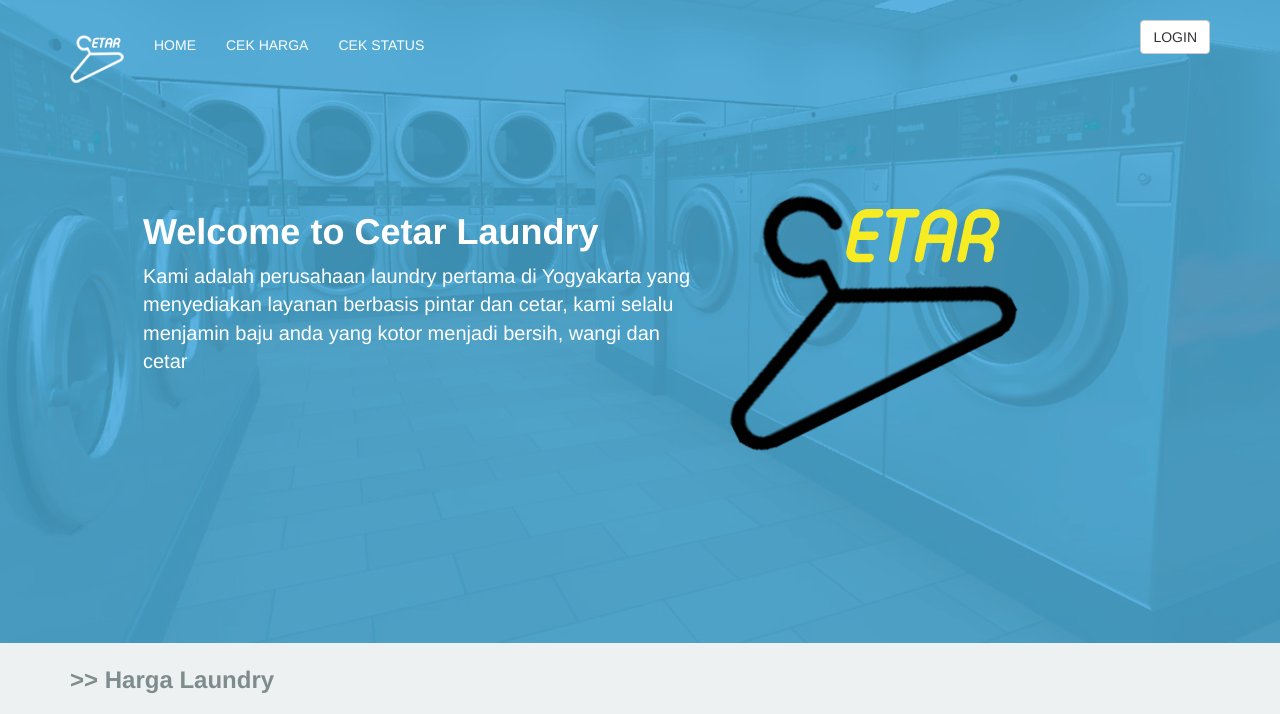
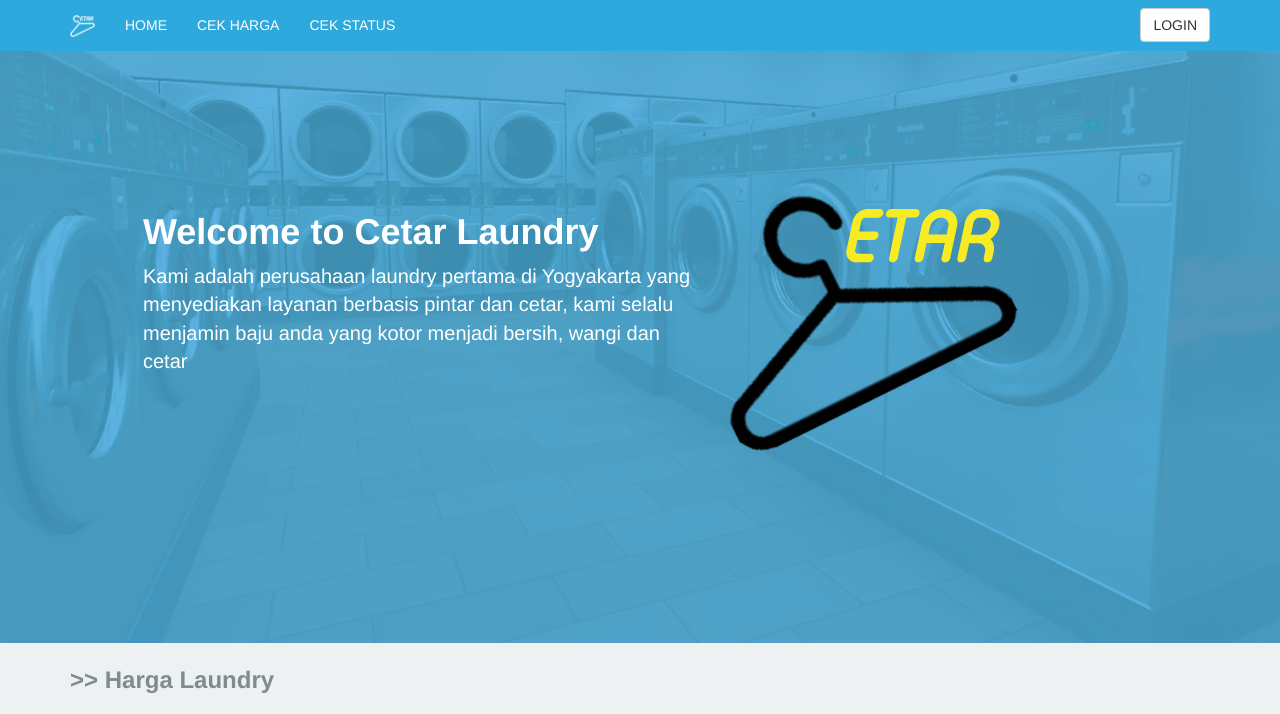
Before and after one commit to shintasapta/cetarlaundry, a website: page index.html in a window 1280 px wide. Shown: the top 714 px of the page. Drawn offline with nearby package versions, Linux system fonts and the light colour scheme.

Commit message:
Merubah warna navbar dan membuat collapse icon muncul saat mode mobile

```diff
--- a/app/main.scss
+++ b/app/main.scss
@@ -64,7 +64,8 @@ a {
 
 .navbar-custom {
     margin: 0;
-    padding: 20px 0;
+    // padding: 20px 0;
+		background-color: #2EA9DD;
     text-transform: uppercase;
     font-family: Montserrat,"Helvetica Neue",Helvetica,Arial,sans-serif;
     -webkit-transition: background .5s ease-in-out,padding .5s ease-in-out;
@@ -279,3 +280,5 @@ a {
   text-shadow: 0 1px rgba(0,0,0,0.3);
   background-color: #357ae8;
 }
+
+.navbar-toggle .icon-bar{ background-color: #fff;}
--- a/index.html
+++ b/index.html
@@ -20,17 +20,19 @@
     <nav class="navbar navbar-fixed-top navbar-custom" role="navigation">
         <div class="container">
             <div class="navbar-header">
-                <button type="button" class="navbar-toggle" data-toggle="collapse" data-target=".navbar-main-collapse">
-                    <i class="fa fa-bars"></i>
-                </button>
-                 <a class="navbar-brand" rel="home" href="#">
-                    <img style="max-width:105px;" src="assets/ic/logo-laundry02.png">
-                 </a>
-
+							<button type="button" class="navbar-toggle collapsed" data-toggle="collapse" data-target=".navbar-collapse" aria-expanded="false">
+								<span class="sr-only">Toggle navigation</span>
+								<span class="icon-bar"></span>
+								<span class="icon-bar"></span>
+								<span class="icon-bar"></span>
+							</button>
+             <a class="navbar-brand" rel="home" href="#">
+                <img src="assets/ic/logo-laundry02.png" width="25">
+             </a>
             </div>
 
             <!-- Collect the nav links, forms, and other content for toggling -->
-            <div class="collapse navbar-collapse navbar-main-collapse">
+            <div class="collapse navbar-collapse navbar-main-collapse" id="bs-example-navbar-collapse-1">
                 <ul class="nav navbar-nav">
                     <!-- Hidden li included to remove active class from about link when scrolled up past about section -->
                     <li class="hidden">
@@ -47,7 +49,11 @@
                     </li>
 
                 </ul>
-               	<input type="button" class="btn btn-default pull-right" name="" value="LOGIN" data-toggle="modal" data-target="#login-modal">
+								<div class="navbar-form navbar-right" role="search">
+									<button type="button" class="btn btn-default" data-toggle="modal" data-target="#login-modal">
+										LOGIN
+									</button>
+								</div>
             </div>
             <!-- /.navbar-collapse -->
         </div>
```
Also changed, not shown: stylesheets/main.css, 1 other file.
